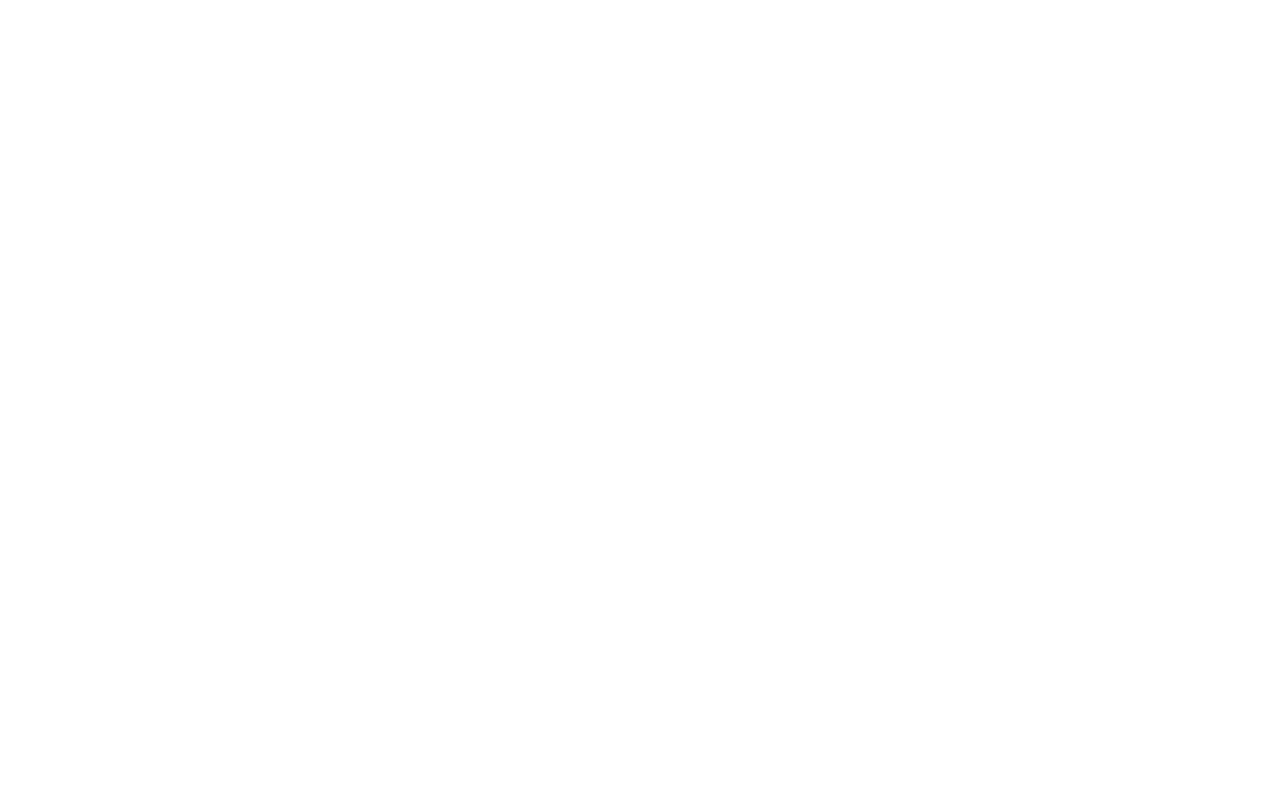
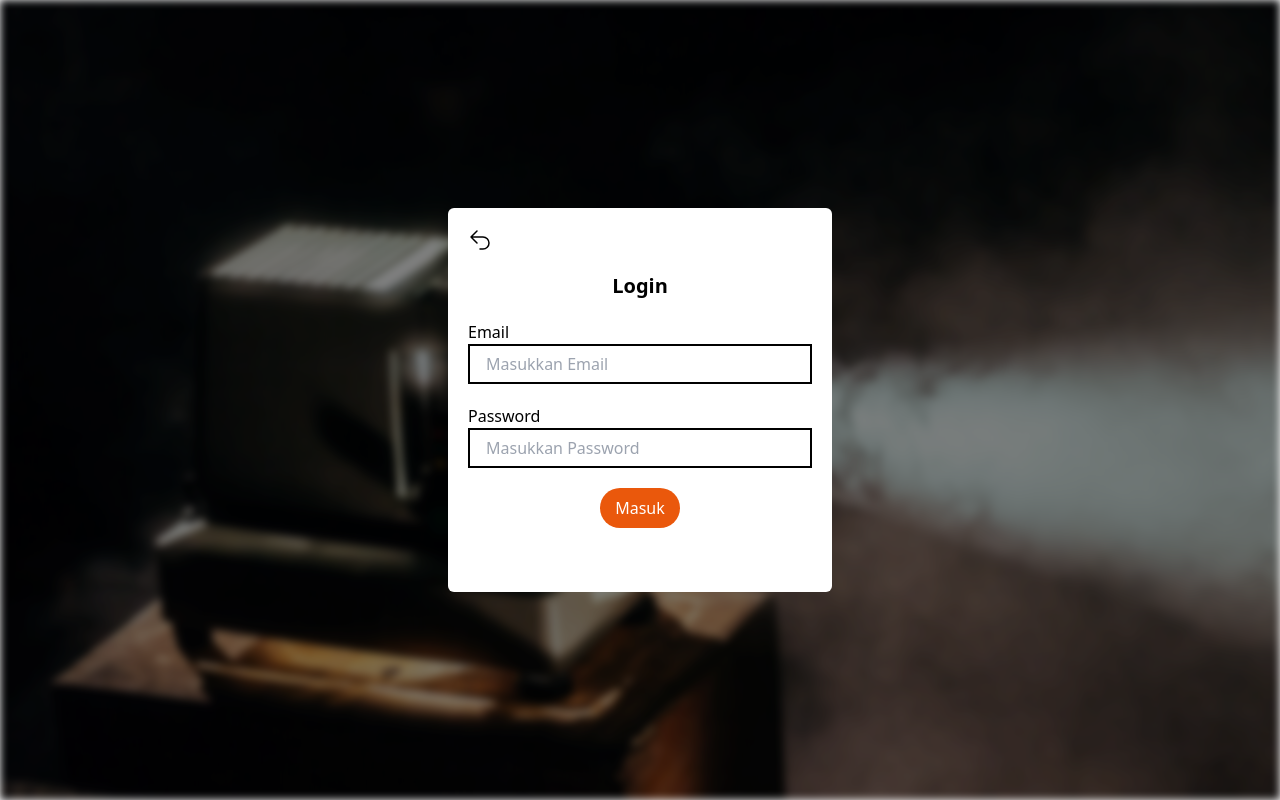
Before and after one commit to Rivalzy/CatFilm, a Nuxt app: page /login in a window 1280 px wide. Before the commit this address had no page. Built offline with nearby package versions, Linux system fonts and the light colour scheme.

Commit message:
add pages

```diff
--- a/components/headerCon.vue
+++ b/components/headerCon.vue
@@ -1,6 +1,12 @@
 <template>
   <div
-    class="bg-slate-950 sticky top-0 z-[1000] w-full" :class="{ 'border-b-[1px] border-solid border-white': borderVisible }"
+    class="bg-slate-950 sticky top-0 z-[1000] w-full"
+    :class="{
+      'border-b-[1px] border-solid border-white': borderVisible,
+      'bg-transparent': bgVisible,
+      'backdrop-blur-sm': bgBlur,
+      'font-semibold': textSemiBold,
+    }"
   >
     <div class="flex flex-col sm:flex-row">
       <div
@@ -71,9 +77,28 @@
           >
         </div>
 
-        <!-- search bar -->
         <div class="flex flex-col sm:flex-row">
-
+          <div
+            class="group flex flex-col sm:flex-row items-center text-center mx-4 text-white gap-1 p-2 bg-orange-500 rounded-lg cursor-pointer hover:bg-orange-300 hover:shadow-md hover:shadow-orange-200 duration-150 ease-in-out"
+          >
+            <svg
+              xmlns="http://www.w3.org/2000/svg"
+              fill="none"
+              viewBox="0 0 24 24"
+              stroke-width="1.5"
+              stroke="currentColor"
+              class="w-6 h-6 group-hover:text-black"
+            >
+              <path
+                stroke-linecap="round"
+                stroke-linejoin="round"
+                d="M15.75 6a3.75 3.75 0 11-7.5 0 3.75 3.75 0 017.5 0zM4.501 20.118a7.5 7.5 0 0114.998 0A17.933 17.933 0 0112 21.75c-2.676 0-5.216-.584-7.499-1.632z"
+              />
+            </svg>
+            <router-link to="./login" class="group-hover:text-black">
+              <h1>Admin</h1>
+            </router-link>
+          </div>
         </div>
       </div>
     </div>
@@ -86,6 +111,9 @@ export default {
     return {
       isMenuOpen: false,
       borderVisible: false,
+      bgVisible: false,
+      bgBlur: false,
+      textSemiBold: false,
       // Menu
       menu: [
         {
@@ -109,8 +137,14 @@ export default {
       const scrollY = window.scrollY
       if (scrollY >= 50) {
         this.borderVisible = true
+        this.bgVisible = true
+        this.bgBlur = true
+        this.textSemiBold = true
       } else {
         this.borderVisible = false
+        this.bgVisible = false
+        this.bgBlur = false
+        this.textSemiBold = false
       }
     },
 
@@ -122,6 +156,8 @@ export default {
         Menu.style.display = 'none'
       }
       this.isMenuOpen = !this.isMenuOpen
+
+      this.hideLoading()
     },
   },
 }
--- /dev/null
+++ b/components/scrollTop.vue
@@ -0,0 +1,49 @@
+<template>
+  <button
+    id="scrollToTopButton"
+    class="group fixed w-10 h-10 bg-orange-600 rounded-full justify-center items-center text-center hover:bg-orange-300 bottom-16 right-28 hidden hover:shadow-sm hover:shadow-white"
+    @click="scrollToTop"
+  >
+    <svg
+      xmlns="http://www.w3.org/2000/svg"
+      fill="none"
+      viewBox="0 0 24 24"
+      stroke-width="1.5"
+      stroke="currentColor"
+      class="group-hover:text-black w-6 h-6 text-white animate-bounce"
+    >
+      <path
+        stroke-linecap="round"
+        stroke-linejoin="round"
+        d="M4.5 12.75l7.5-7.5 7.5 7.5m-15 6l7.5-7.5 7.5 7.5"
+      />
+    </svg>
+  </button>
+</template>
+
+<script>
+export default {
+  mounted() {
+    window.addEventListener('scroll', this.toggleScrollButton)
+  },
+  methods: {
+    scrollToTop() {
+      window.scrollTo({
+        top: 0,
+        behavior: 'smooth',
+      })
+    },
+
+    toggleScrollButton() {
+      const scrollToTopButton = document.getElementById('scrollToTopButton')
+      if (scrollToTopButton) {
+        if (window.scrollY >= 70) {
+          scrollToTopButton.style.display = 'flex'
+        } else {
+          scrollToTopButton.style.display = 'none'
+        }
+      }
+    },
+  },
+}
+</script>
--- a/package.json
+++ b/package.json
@@ -16,7 +16,6 @@
     "@nuxtjs/axios": "^5.13.6",
     "@nuxtjs/pwa": "^3.3.5",
     "core-js": "^3.25.3",
-    "daisyui": "^3.6.4",
     "nuxt": "^2.15.8",
     "swiper": "^10.2.0",
     "vue": "^2.7.10",
--- /dev/null
+++ b/pages/admin.vue
@@ -0,0 +1,10 @@
+<template>
+    <div class="w-full h-screen bg-slate-700 relative flex justify-center">
+        <div class="w-[95%] h-14 bg-red-200 absolute top-5 flex justify-normal items-center text-center">
+            <h1>Admin</h1>
+        </div>
+        <div>
+
+        </div>
+    </div>
+</template>
--- a/pages/allFilm.vue
+++ b/pages/allFilm.vue
@@ -15,12 +15,12 @@
               v-model="searchQuery"
               type="text"
               name="search"
-              class="bg-transparent w-full h-12 rounded-l-full border-2 cursor-pointer outline-none pl-5 pr-11 focus:border-orange-600 focus:shadow-orange-600 focus:shadow-md focus:cursor-text border-orange-600 text-white"
+              class="bg-transparent w-full h-12 rounded-l-full border-2 cursor-pointer outline-none pl-5 pr-11 focus:border-orange-600 focus:shadow-orange-600 focus:shadow-md focus:cursor-text border-orange-600 text-black bg-white"
               placeholder="Search"
             />
             <select
               v-model="selectedFilter"
-              class="absolute top-0 right-5 w-2  h-full bg-transparent text-black cursor-pointer outline-none pl-4 pr-2 focus:border-orange-600"
+              class="absolute top-0 right-5 w-2 h-full bg-transparent text-black cursor-pointer outline-none pl-4 pr-2"
             >
               <option value="All">All</option>
               <option value="Movies">Movies</option>
@@ -38,15 +38,18 @@
       </div>
 
     </div>
+    <scrollTop />
     <footerCon />
   </div>
 </template>
 
 <script>
 import cardItem from '~/components/Card/cardItem.vue'
+import scrollTop from '~/components/scrollTop.vue'
 export default {
   components: {
     cardItem,
+    scrollTop,
   },
 
   data() {
@@ -56,7 +59,7 @@ export default {
 
       cards: [
         {
-          route: '#',
+          route: '/single',
           catalog: 'Movies',
           imgSrc:
             'https://static1.colliderimages.com/wordpress/wp-content/uploads/2023/02/guardians-of-the-galaxy-vol-3-movie-poster.jpg',
@@ -65,7 +68,7 @@ export default {
           genre: 'Action',
         },
         {
-          route: '#',
+          route: '/single',
           catalog: 'Animasi',
           imgSrc:
             'https://en-images.kinorium.com/movie/1080/2005077.jpg?1671813806',
--- a/pages/index.vue
+++ b/pages/index.vue
@@ -2,7 +2,7 @@
   <div>
     <headerCon />
     <div class="bg-slate-950 h-screen">
-      <caroSel class="h-[75%]" />
+      <caroSel class="h-[90vh]" />
       <div class="bg-slate-950">
         <div class="flex justify-center text-center items-center">
           <div
@@ -21,7 +21,11 @@
             <div
               class="group w-40 h-72 bg-white cursor-pointer hover:bg-orange-500 hover:shadow-lg hover:shadow-white hover:scale-[1.10] transition-all duration-[250] ease-in-out"
             >
-              <img :src="item.imageSrc" :alt="item.alt" class="w-full h-40 object-cover" />
+              <img
+                :src="item.imageSrc"
+                :alt="item.alt"
+                class="w-full h-40 object-cover"
+              />
               <div
                 class="text-center items-center px-2 text-slate-500 group-hover:text-white"
               >
@@ -41,6 +45,7 @@
           </router-link>
         </div>
       </div>
+      <scrollTop />
       <footerCon />
     </div>
   </div>
@@ -50,31 +55,36 @@
 import headerCon from '@/components/headerCon.vue'
 import caroSel from '@/components/caroSel.vue'
 import footerCon from '@/components/footerCon.vue'
+import scrollTop from '~/components/scrollTop.vue'
 
 export default {
   components: {
     headerCon,
     caroSel,
     footerCon,
+    scrollTop,
   },
+
   data() {
     return {
       items: [
         {
           route: '#',
-          imageSrc: 'https://static1.colliderimages.com/wordpress/wp-content/uploads/2023/02/guardians-of-the-galaxy-vol-3-movie-poster.jpg',
+          imageSrc:
+            'https://static1.colliderimages.com/wordpress/wp-content/uploads/2023/02/guardians-of-the-galaxy-vol-3-movie-poster.jpg',
           category: 'Movies',
-          title: 'Guardian Of Galaxy',
+          title: 'Guardian Of Galaxy Vol 3',
           genre: 'Action',
-          alt: 'gof'
+          alt: 'gof',
         },
         {
           route: '#',
-          imageSrc: 'https://en-images.kinorium.com/movie/1080/2005077.jpg?1671813806',
+          imageSrc:
+            'https://en-images.kinorium.com/movie/1080/2005077.jpg?1671813806',
           category: 'Movies',
           title: 'Spiderman Across the Spider Verse',
           genre: 'Action',
-          alt: 'spider'
+          alt: 'spider',
         },
       ],
     }
--- /dev/null
+++ b/pages/login.vue
@@ -0,0 +1,58 @@
+<template>
+  <div>
+    <div class="absolute w-full">
+      <img
+        src="@/assets/img/kamera.jpg"
+        class="bg-fixed bg-center bg-cover brightness-50 blur-sm h-screen w-full"
+      />
+    </div>
+    <div class="relative flex justify-center items-center text-center h-screen">
+      <div class="w-96 h-96 bg-white rounded-md">
+        <router-link to="/" class="flex justify-normal p-5 hover:text-orange-600 duration-150 ease-in-out"
+          ><svg
+            xmlns="http://www.w3.org/2000/svg"
+            fill="none"
+            viewBox="0 0 24 24"
+            stroke-width="1.5"
+            stroke="currentColor"
+            class="w-6 h-6"
+          >
+            <path
+              stroke-linecap="round"
+              stroke-linejoin="round"
+              d="M9 15L3 9m0 0l6-6M3 9h12a6 6 0 010 12h-3"
+            />
+          </svg>
+        </router-link>
+        <h1 class="font-semibold text-xl">Login</h1>
+        <form class="my-5 mx-5">
+          <h1 class="text-start">Email</h1>
+          <input
+            id="email"
+            type="text"
+            name="email"
+            class="w-full h-10 border-2 border-solid border-black p-4 mb-5"
+            placeholder="Masukkan Email"
+          />
+          <h1 class="text-start">Password</h1>
+          <input
+            id="pass"
+            type="password"
+            name="pass"
+            class="w-full h-10 border-2 border-solid border-black p-4"
+            placeholder="Masukkan Password"
+          />
+        </form>
+        <div class="flex justify-center">
+          <span
+            class="group w-20 h-10 bg-orange-600 rounded-full flex justify-center items-center text-center hover:bg-orange-300 hover:shadow-md hover:shadow-slate-400 duration-150 ease-in-out"
+          >
+            <router-link to="/admin">
+              <h1 class="text-white group-hover:text-black group-hover:font-semibold" >Masuk</h1>
+            </router-link>
+          </span>
+        </div>
+      </div>
+    </div>
+  </div>
+</template>
--- /dev/null
+++ b/pages/single.vue
@@ -0,0 +1,5 @@
+<template>
+    <div class="w-full h-screen bg-slate-950">
+        <img src="@/assets/img/spider.jpg" alt="spider" class="w-full h-[60vh] object-cover relative">
+    </div>
+</template>
--- a/tailwind.config.js
+++ b/tailwind.config.js
@@ -8,17 +8,7 @@ module.exports = {
     './nuxt.config.{js,ts}',
   ],
   theme: {
-
-    extend: {
-
-    },
-    // colors: {
-    //   'dasar': '#1E293B',
-    //   'text': '#FFFFFF' ,
-    //   'second': '#FFA500'
-    // },
+    extend: {},
   },
-  plugins: [
-    require("daisyui")
-  ],
+  plugins: [],
 }
```
Also changed, not shown: assets/img/kamera.jpg (added), 1 other file (tests, documents, lock files or other folders).
